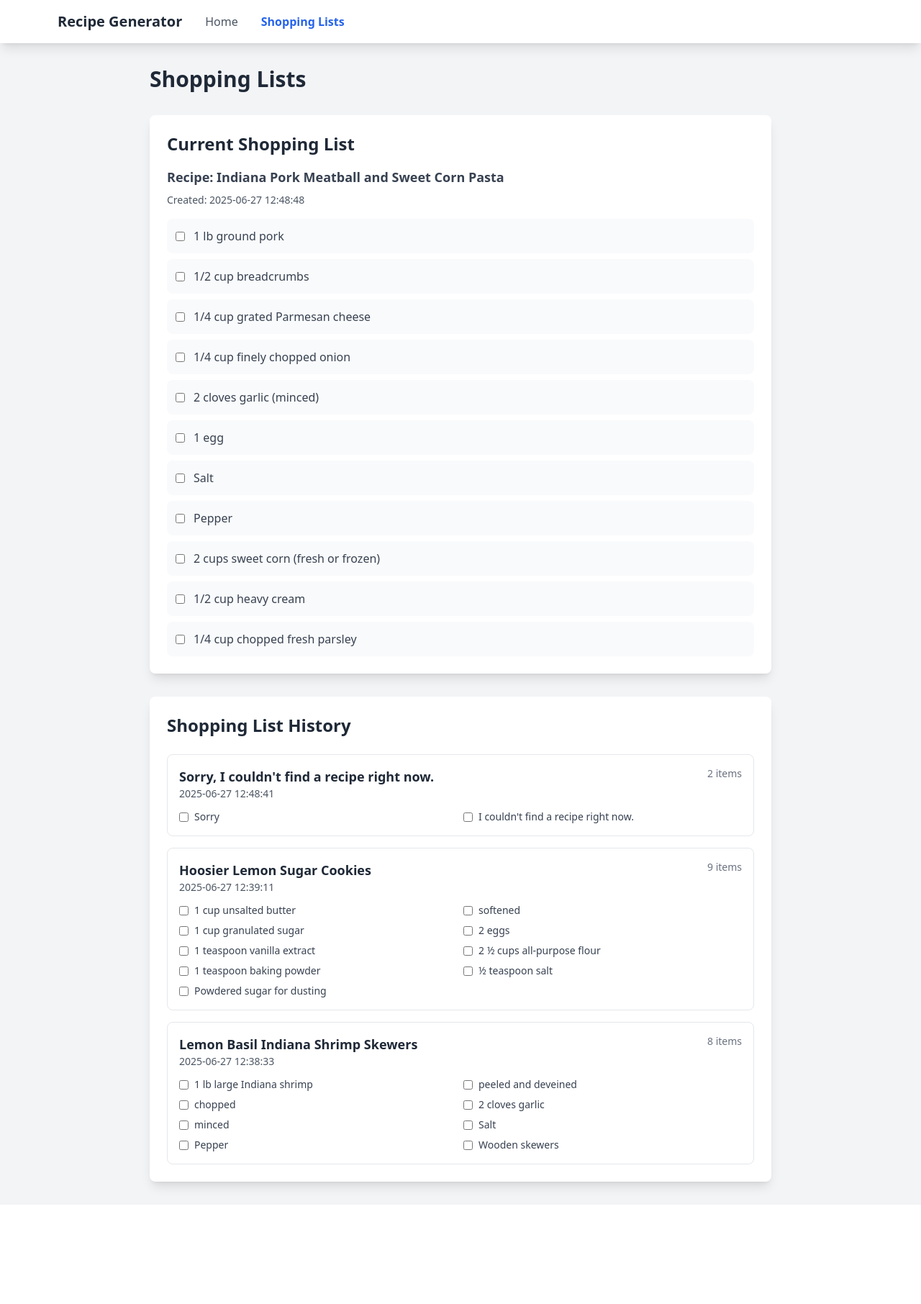
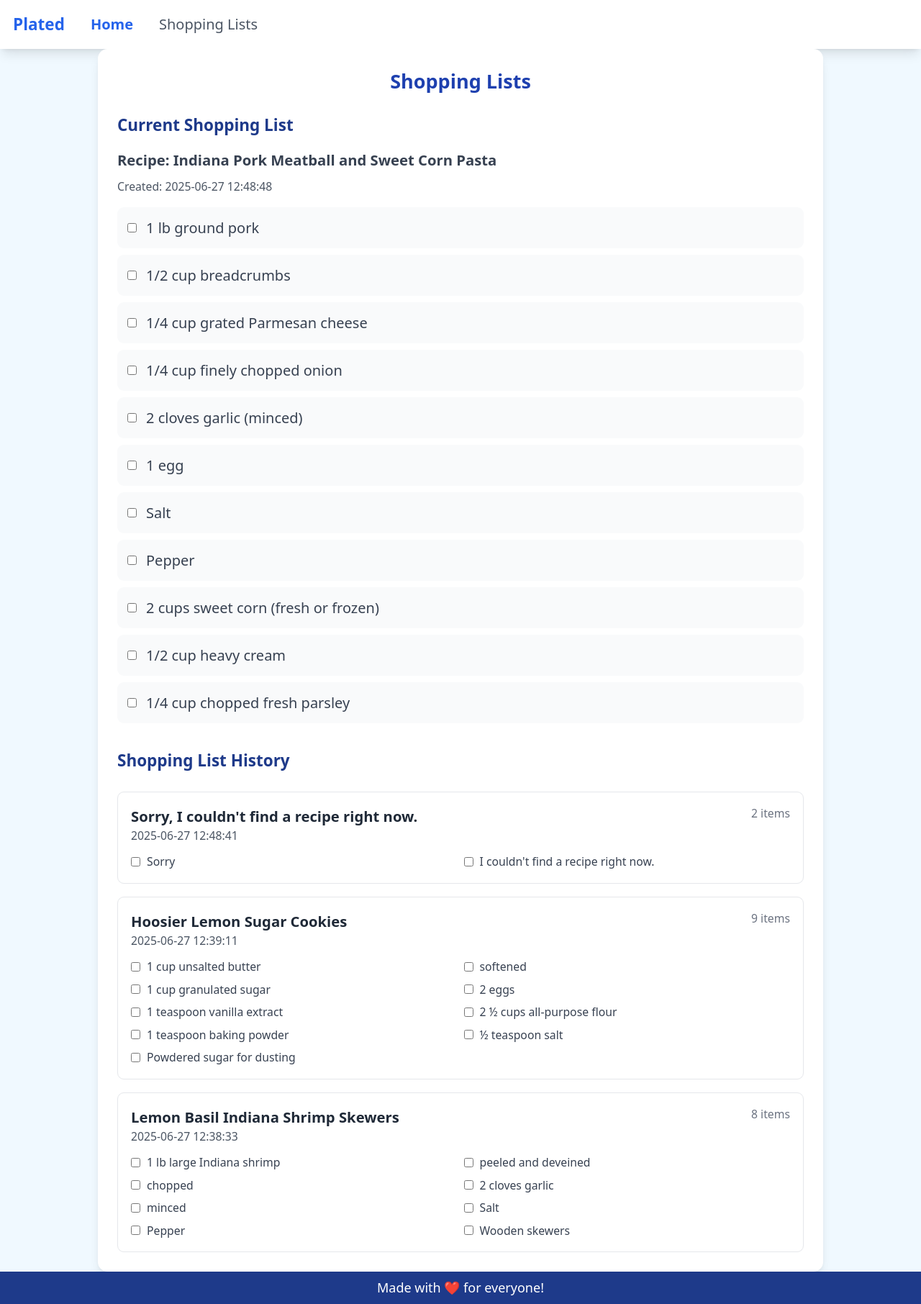
Before and after one commit to mlumbera/tp_hackathon, a Flask app: page /shopping-lists in a window 1280 px wide. Shown: the whole page at 72% size. Before the commit the page ends 1662 px from the top, so only its background shows below. Run offline with Flask 3, Linux system fonts and the light colour scheme; some libraries are stand-ins or nearby versions.

Commit message:
renamed to Plated and made styling consistent

```diff
--- a/flask_app/templates/index.html
+++ b/flask_app/templates/index.html
@@ -31,7 +31,7 @@
       <div class="flex justify-between items-center py-4">
         <div class="flex items-center space-x-8">
           <a href="/" class="text-xl font-bold text-blue-600">
-            Recipe Generator
+            Plated
           </a>
           <a href="/" class="text-blue-600 font-semibold">
             Home
--- a/flask_app/templates/shopping_list.html
+++ b/flask_app/templates/shopping_list.html
@@ -2,23 +2,41 @@
 <html lang="en">
 <head>
   <meta charset="utf-8">
-  <title>Shopping Lists</title>
+  <title>Plated - Shopping Lists</title>
   <meta name="viewport" content="width=device-width, initial-scale=1">
   <script src="https://cdn.tailwindcss.com"></script>
+  <style>
+    html, body {
+      height: 100%;
+      width: 100%;
+      font-size: 18px;
+    }
+    @media (min-width: 576px) {
+      body { font-size: 20px; }
+    }
+    .sr-only {
+      position: absolute; width: 1px; height: 1px; padding: 0; margin: -1px;
+      overflow: hidden; clip: rect(0, 0, 0, 0); border: 0;
+    }
+    input:focus, textarea:focus, button:focus {
+      outline: 2px solid #2563eb !important;
+      outline-offset: 1px;
+    }
+  </style>
 </head>
-<body class="bg-gray-100 min-h-screen">
+<body class="bg-sky-50 min-h-screen min-w-screen flex flex-col">
   <!-- Navigation Bar -->
   <nav class="bg-white shadow-lg">
     <div class="max-w-6xl mx-auto px-4">
       <div class="flex justify-between items-center py-4">
         <div class="flex items-center space-x-8">
-          <a href="/" class="text-xl font-bold text-gray-800 hover:text-blue-600 transition-colors">
-            Recipe Generator
+          <a href="/" class="text-xl font-bold text-blue-600">
+            Plated
           </a>
-          <a href="/" class="text-gray-600 hover:text-blue-600 transition-colors">
+          <a href="/" class="text-blue-600 font-semibold">
             Home
           </a>
-          <a href="/shopping-lists" class="text-blue-600 font-semibold">
+          <a href="/shopping-lists" class="text-gray-600 hover:text-blue-600 transition-colors">
             Shopping Lists
           </a>
         </div>
@@ -26,13 +44,14 @@
     </div>
   </nav>
 
-  <div class="max-w-4xl mx-auto px-4 py-8">
-    <h1 class="text-3xl font-bold text-gray-800 mb-8">Shopping Lists</h1>
+  <main class="flex-grow flex flex-col items-center justify-center">
+    <section class="w-full max-w-4xl bg-white rounded-xl shadow-lg p-6" aria-label="Shopping Lists">
+      <h1 class="text-2xl font-bold text-center mb-6 text-blue-800">Shopping Lists</h1>
 
       <!-- Current Shopping List -->
       {% if current_list %}
-    <div class="bg-white rounded-lg shadow-lg p-6 mb-8">
-      <h2 class="text-2xl font-bold mb-4 text-gray-800">Current Shopping List</h2>
+      <div class="mb-8">
+        <h2 class="text-xl font-bold mb-4 text-blue-900">Current Shopping List</h2>
         <div class="mb-4">
           <h3 class="font-semibold text-lg mb-2 text-gray-700">Recipe: {{ current_list.recipe_name }}</h3>
           <p class="text-gray-600 text-sm">Created: {{ current_list.created_at }}</p>
@@ -54,8 +73,8 @@
       {% endif %}
 
       <!-- Shopping List History -->
-    <div class="bg-white rounded-lg shadow-lg p-6">
-      <h2 class="text-2xl font-bold mb-6 text-gray-800">Shopping List History</h2>
+      <div>
+        <h2 class="text-xl font-bold mb-6 text-blue-900">Shopping List History</h2>
 
         {% if shopping_lists %}
         <div class="space-y-4">
@@ -88,6 +107,11 @@
         <p class="text-gray-600 text-center py-8">No shopping lists yet. Generate a recipe to create your first shopping list!</p>
         {% endif %}
       </div>
-  </div>
+    </section>
+  </main>
+
+  <footer class="w-full bg-blue-900 text-white text-center py-2 text-base">
+    Made with ❤️ for everyone!
+  </footer>
 </body>
 </html>
```
Also changed, not shown: flask_app/templates/recipe.html (+35 -13 lines), flask_app/templates/recipe_error.html (+31 -9 lines). Lines whose indentation alone changed are shown as unchanged.
